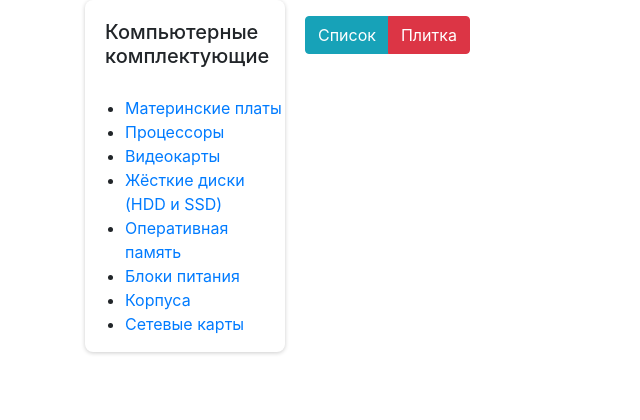
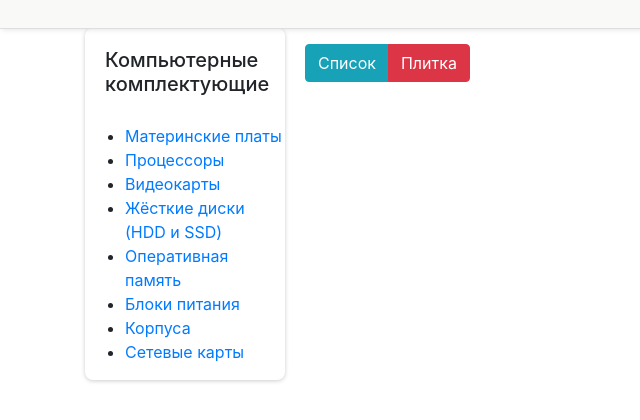
Before and after one commit to Aleksandrinomel/Online-store, a Django app: page /goods/1/ in a window 1280 px wide. Shown: the top 420 px of the page, without its empty margins (0-640 px from the left). Run offline with Django 3.2, Linux system fonts and the light colour scheme; data that the repository does not hold is empty; parts of the project's set-up code (start-up, migrations or seed data) failed here and were passed over; some libraries are stand-ins or nearby versions.

Commit message:
top line

```diff
--- a/mysite/goods/static/css/category2.css
+++ b/mysite/goods/static/css/category2.css
@@ -1,3 +1,19 @@
+.container{
+        padding-top: 28px;
+}
+
+.top-box{
+    position: fixed;
+    left: 0;
+    right: 0;
+    z-index: 8000;
+    min-width: 980px;
+    background-color: #f9f9f8;
+    border-bottom: 1px solid #dedede;
+    box-shadow: 0 3px 5px -2px rgba(0,0,0,.1);
+    height: 29px;
+}
+
 .view-group {
     display: -ms-flexbox;
     display: flex;
--- a/mysite/goods/templates/goods/category2.html
+++ b/mysite/goods/templates/goods/category2.html
@@ -13,6 +13,7 @@ rel="stylesheet" type="text/css" />
 <!------ Include the above in your HEAD tag ---------->
 </head>
 <body>
+<div class="top-box"></div>
 
 <div class="container">
     <div class="sidebar-section">
```
